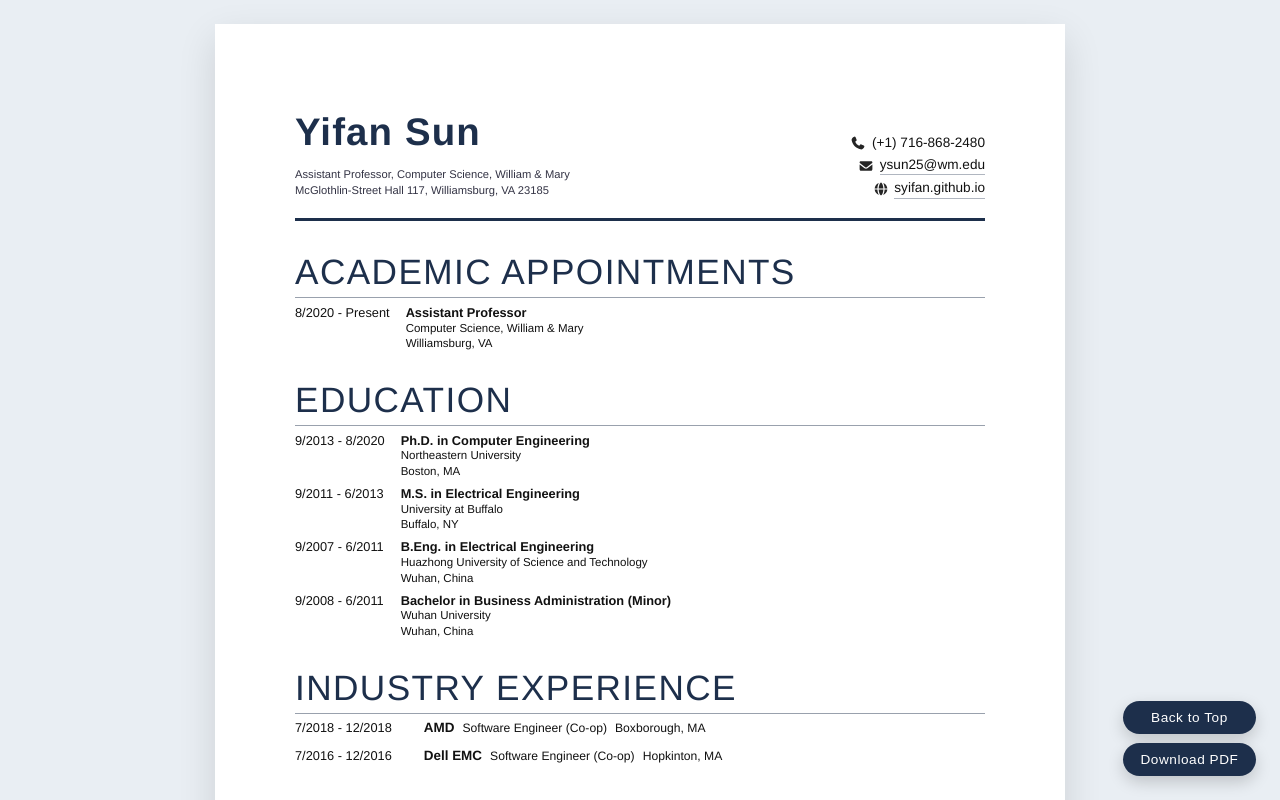
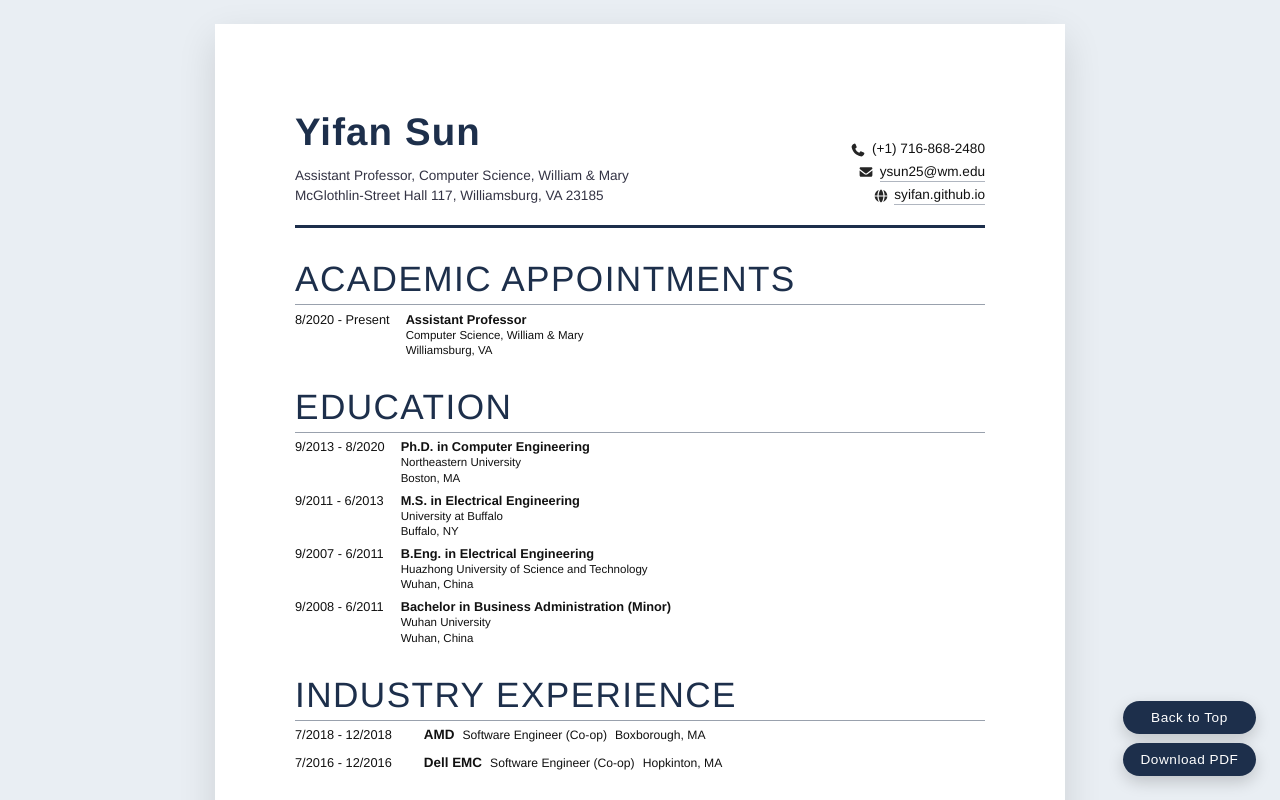
Before and after one commit to syifan/webcv, a React (Create React App) app: page / in a window 1280 px wide. Shown: the top 800 px of the page. Built offline with nearby package versions, Linux system fonts and the light colour scheme.

Commit message:
Update styling

```diff
--- a/src/App.css
+++ b/src/App.css
@@ -36,7 +36,7 @@ body {
 
 .tagline {
   margin: 0.4rem 0 0;
-  font-size: 0.7rem;
+  font-size: 0.85rem;
   color: #334;
 }
 
```
Also changed, not shown: 1 other file (tests, documents, lock files or other folders).
